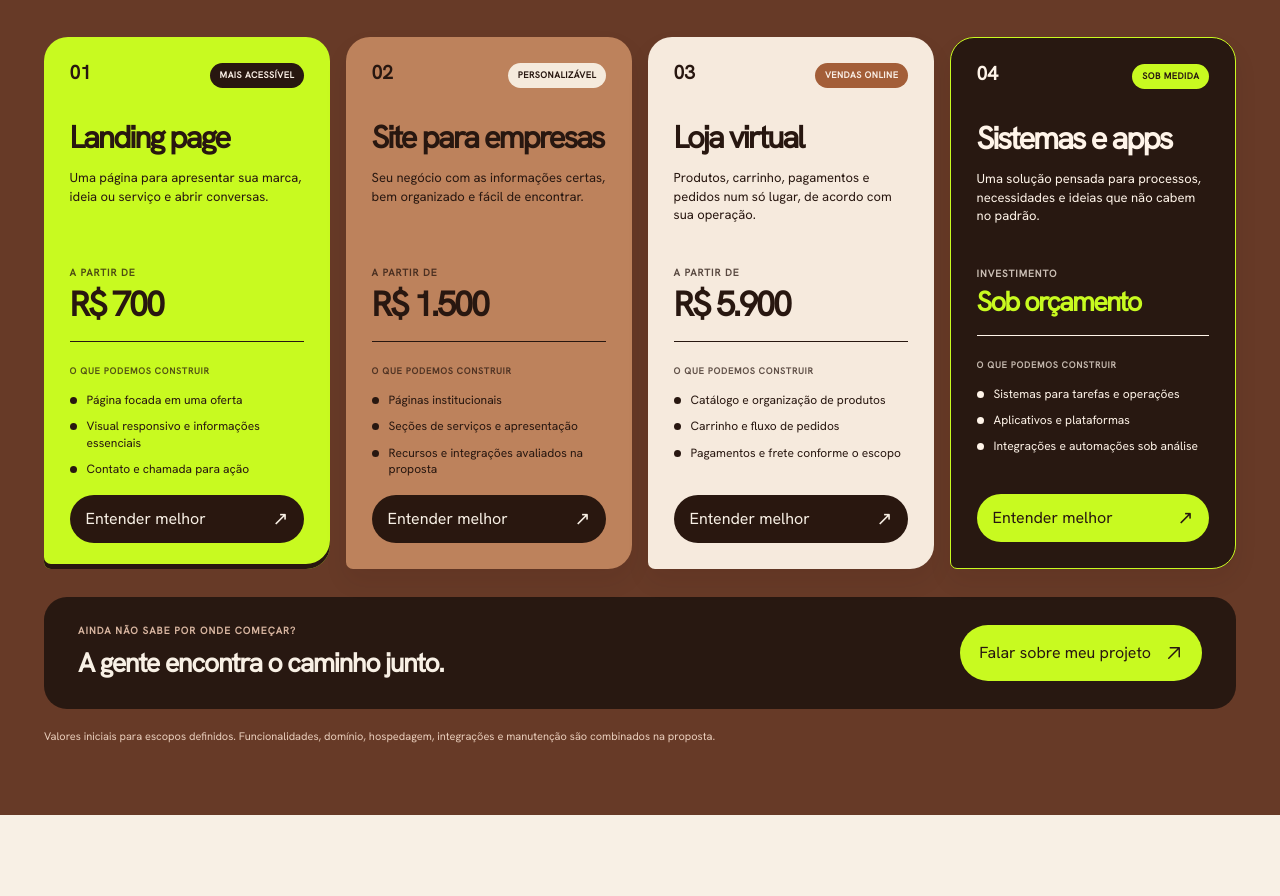
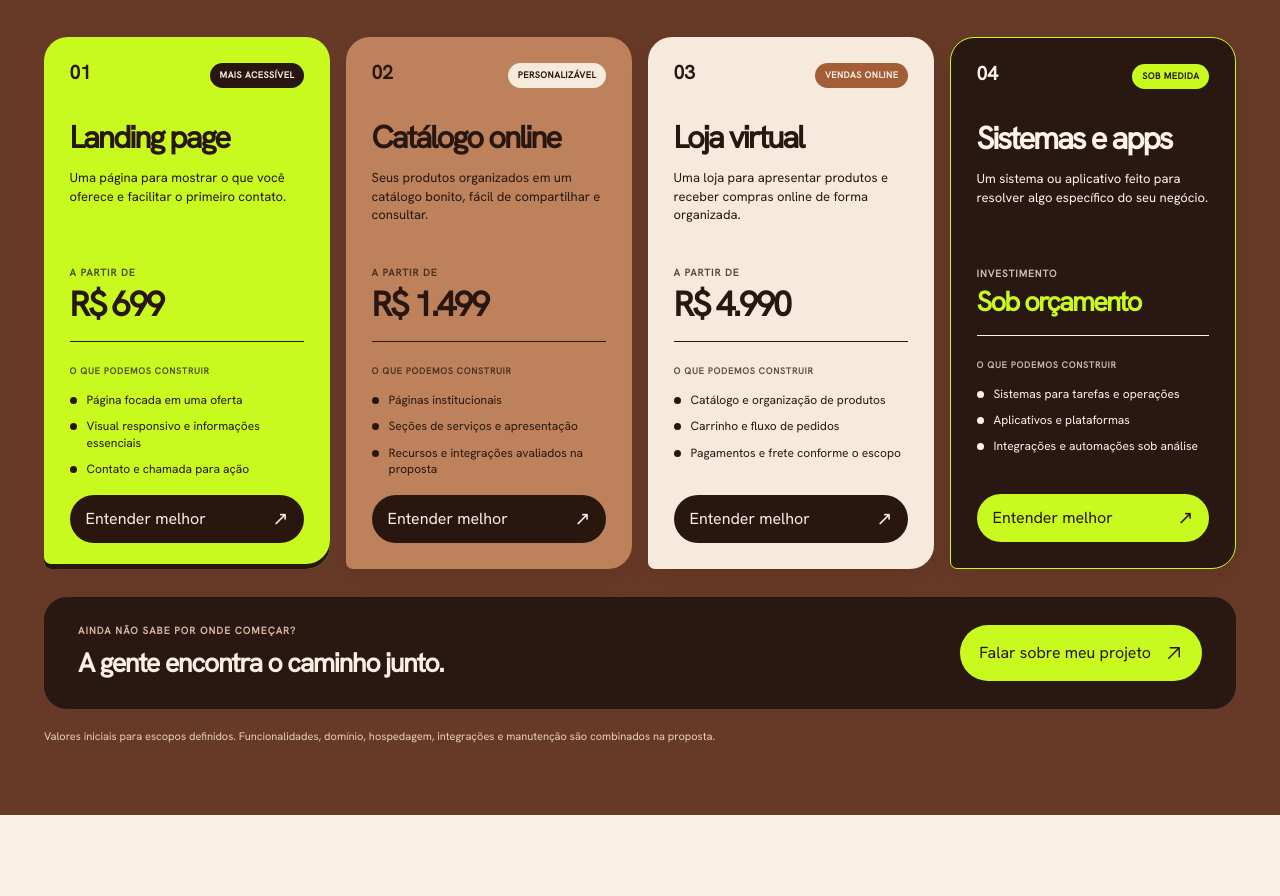
Before and after one commit to palomagl/unica, a React (Vite) app: page / in a window 1280 px wide. Shown: the part 4517-5413 px from the top of the page. Built offline with nearby package versions, Linux system fonts and the light colour scheme.

Commit message:
content: catálogo online R$ 1.499, landing R$ 699, loja R$ 4.990 e linguagem acessível

```diff
--- a/src/commercial-content.ts
+++ b/src/commercial-content.ts
@@ -12,28 +12,28 @@ export const investments: InvestmentOption[] = [
   {
     id: 'landing',
     title: 'Landing page',
-    summary: 'Uma página para apresentar sua marca, ideia ou serviço e abrir conversas.',
-    startingAtBRL: 700,
+    summary: 'Uma página para mostrar o que você oferece e facilitar o primeiro contato.',
+    startingAtBRL: 699,
     note: 'Soluções personalizadas têm investimento próprio.',
   },
   {
     id: 'site',
-    title: 'Site para empresas',
-    summary: 'Seu negócio com as informações certas, bem organizado e fácil de encontrar.',
-    startingAtBRL: 1500,
-    note: 'Páginas e recursos definidos na proposta.',
+    title: 'Catálogo online',
+    summary: 'Seus produtos organizados em um catálogo bonito, fácil de compartilhar e consultar.',
+    startingAtBRL: 1499,
+    note: 'Sem carrinho ou pagamento online; recursos são definidos na proposta.',
   },
   {
     id: 'loja',
     title: 'Loja virtual',
-    summary: 'Produtos, carrinho, pagamentos e pedidos num só lugar, de acordo com sua operação.',
-    startingAtBRL: 5900,
+    summary: 'Uma loja para apresentar produtos e receber compras online de forma organizada.',
+    startingAtBRL: 4990,
     note: 'Implantação com escopo delimitado.',
   },
   {
     id: 'personalizado',
     title: 'Sistemas e apps',
-    summary: 'Uma solução pensada para processos, necessidades e ideias que não cabem no padrão.',
+    summary: 'Um sistema ou aplicativo feito para resolver algo específico do seu negócio.',
     startingAtBRL: null,
     note: 'Escopo e investimento definidos em conversa.',
   },
@@ -68,6 +68,15 @@ export const faqItems = [
     question: 'Vocês criam algo fora do catálogo?',
     answer: 'Sim. Podemos avaliar ideias, processos e necessidades específicas e propor uma solução personalizada.',
   },
+  {
+    question: 'Preciso ter tudo definido antes de pedir um orçamento?',
+    answer: 'Não. Pode contar sua ideia mesmo que ela ainda esteja no começo. A gente conversa, entende o objetivo e ajuda a definir o que faz sentido desenvolver.',
+  },
+  {
+    question: 'Vocês conseguem melhorar um site que já existe?',
+    answer: 'Podemos avaliar o site atual, entender o que precisa melhorar e indicar o melhor caminho. Isso depende da estrutura existente e dos acessos disponíveis.',
+  },
+
 ]
 
 export const testimonials: Array<{
```
